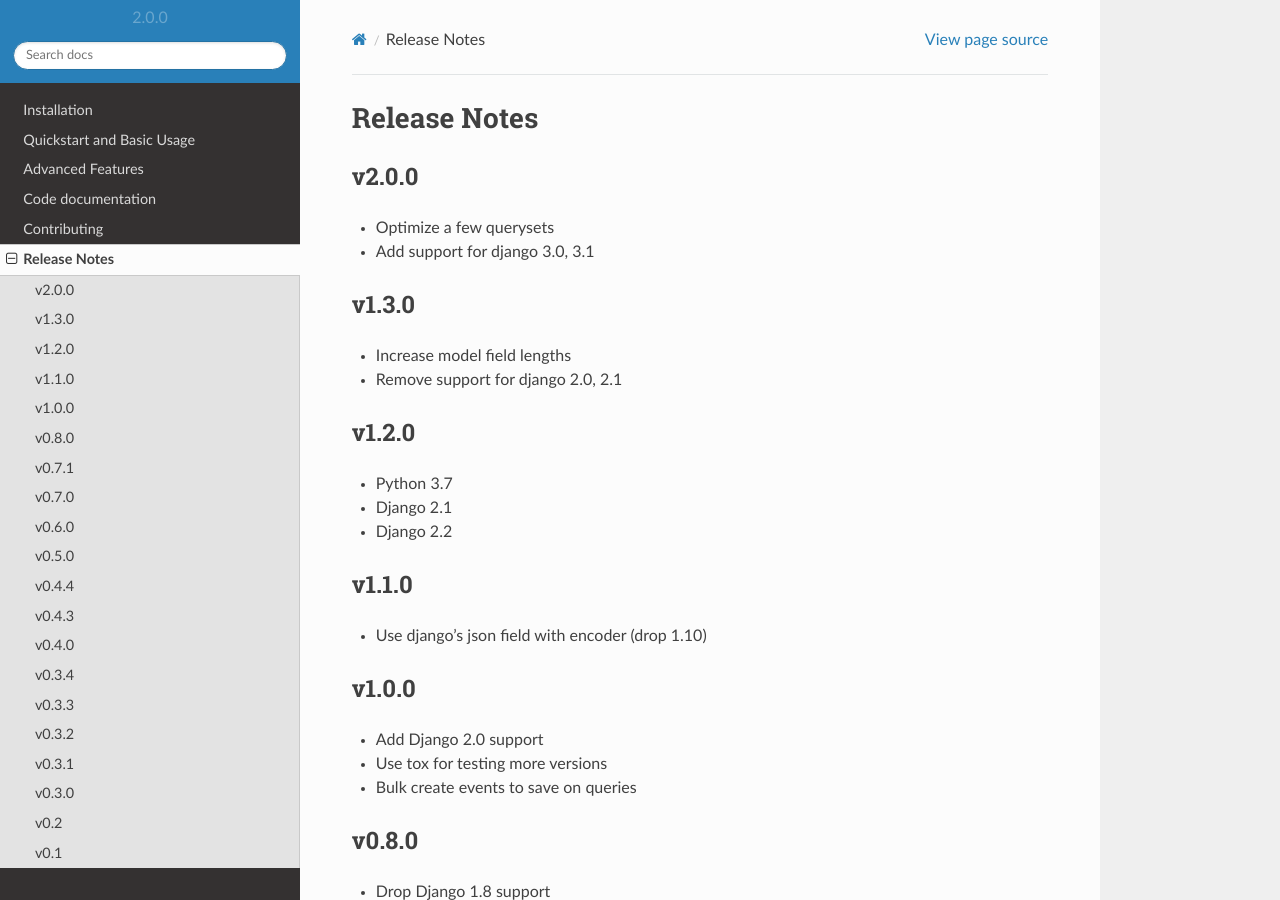
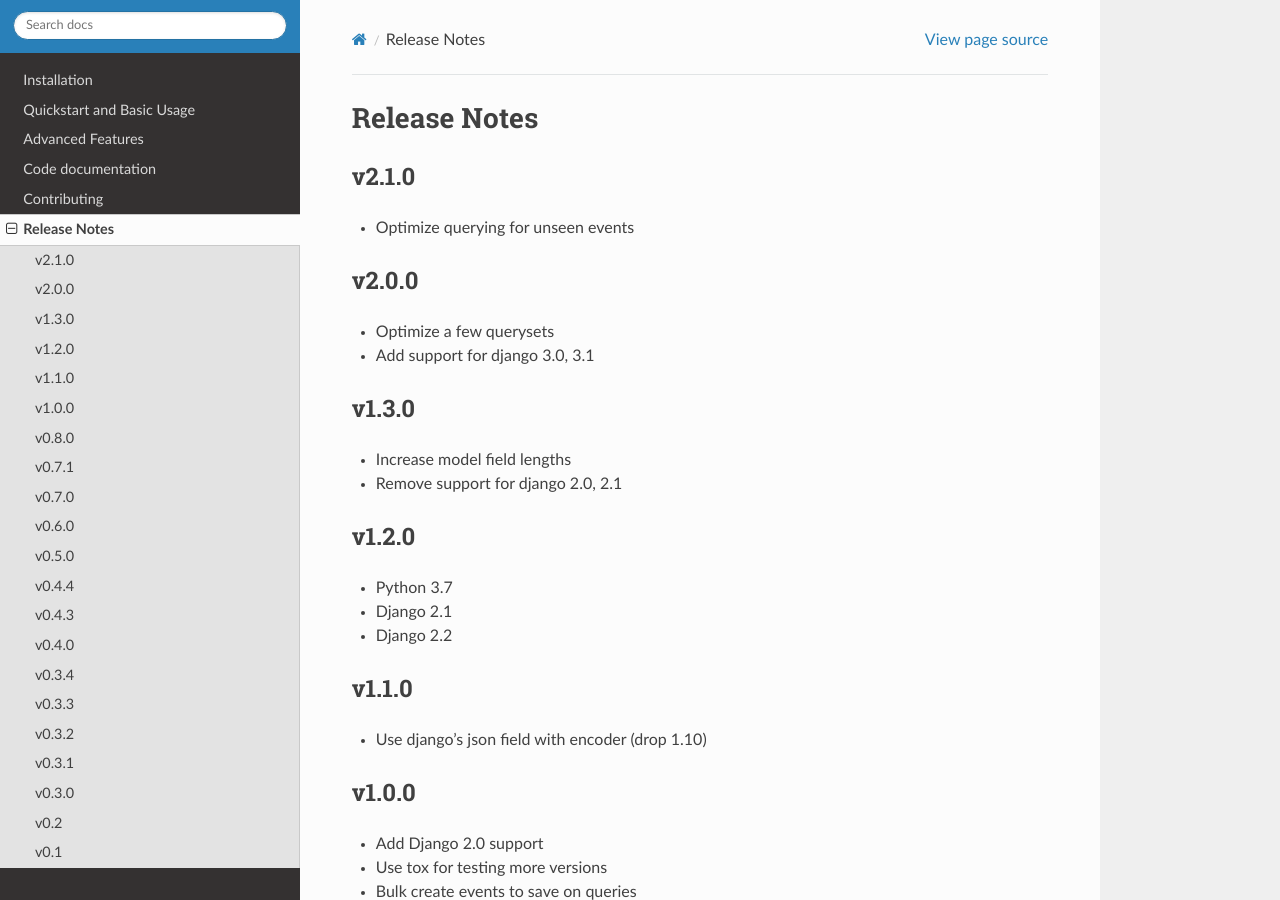
Before and after one commit to ambitioninc/django-entity-event, a Sphinx documentation site: the page built from docs/release_notes.rst, in a window 1280 px wide and 900 px high. Built offline with Sphinx 7.4.7 and the Read the Docs theme 2.0.0, drawn with Linux system fonts in a browser that asks for light colours.

Commit message:
Bump version, add release notes

```diff
--- a/docs/release_notes.rst
+++ b/docs/release_notes.rst
@@ -1,5 +1,9 @@
 Release Notes
 =============
+
+v2.1.0
+------
+* Optimize querying for unseen events
 
 v2.0.0
 ------
--- a/entity_event/version.py
+++ b/entity_event/version.py
@@ -1 +1 @@
-__version__ = '2.0.0'
+__version__ = '2.1.0'
```
